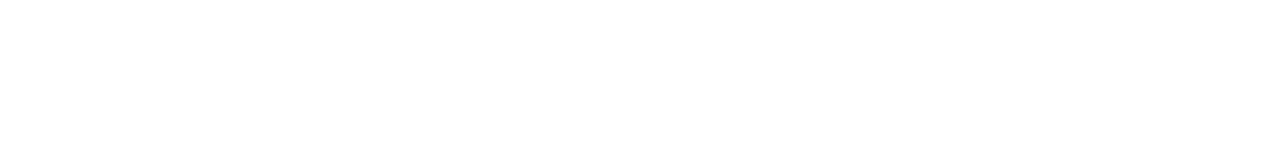
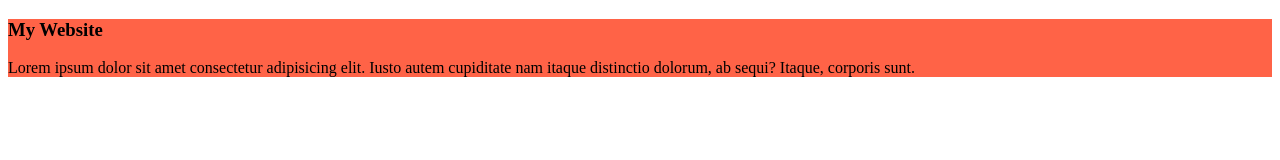
Before and after one commit to ahadsadia/My-first-repo, a plain HTML site: page index.html in a window 1280 px wide. Drawn offline with Linux system fonts and the light colour scheme.

Commit message:
added the blog

```diff
--- a/index.html
+++ b/index.html
@@ -4,8 +4,12 @@
     <meta charset="UTF-8">
     <meta name="viewport" content="width=device-width, initial-scale=1.0">
     <title>M First Github Repo</title>
+    <link rel="stylesheet" href="style.css">
 </head>
 <body>
-
+    <div>
+        <h3>My Website</h3>
+        <p>Lorem ipsum dolor sit amet consectetur adipisicing elit. Iusto autem cupiditate nam itaque distinctio dolorum, ab sequi? Itaque, corporis sunt.</p>
+    </div>
 </body>
 </html>
--- /dev/null
+++ b/style.css
@@ -0,0 +1,3 @@
+div{
+    background-color: tomato;
+}
```
